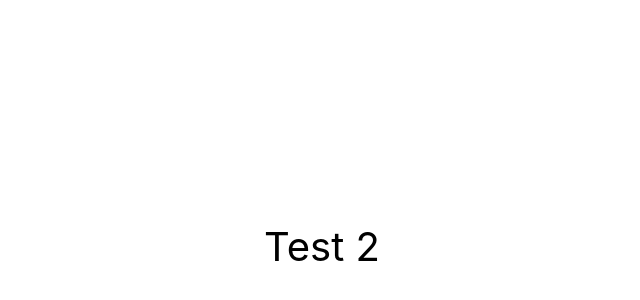
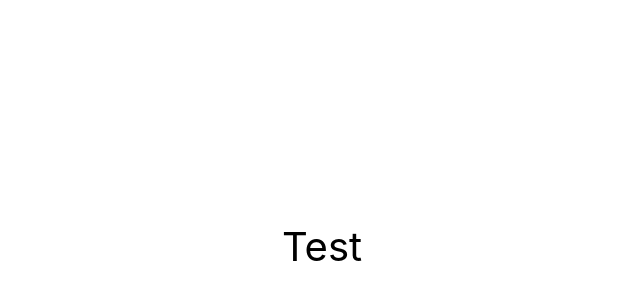
Before and after one commit to NadiaOl/test, a React (Create React App) app: page / in a window 1280 px wide. Shown: the part 154-454 px from the top of the page, without its empty margins (318-958 px from the left). Built offline with nearby package versions, Linux system fonts and the light colour scheme.

Commit message:
Update App.jsx

```diff
--- a/src/components/App.jsx
+++ b/src/components/App.jsx
@@ -10,7 +10,7 @@ export const App = () => {
         color: '#010101'
       }}
     >
-      Test 2
+      Test
     </div>
   );
 };
```
